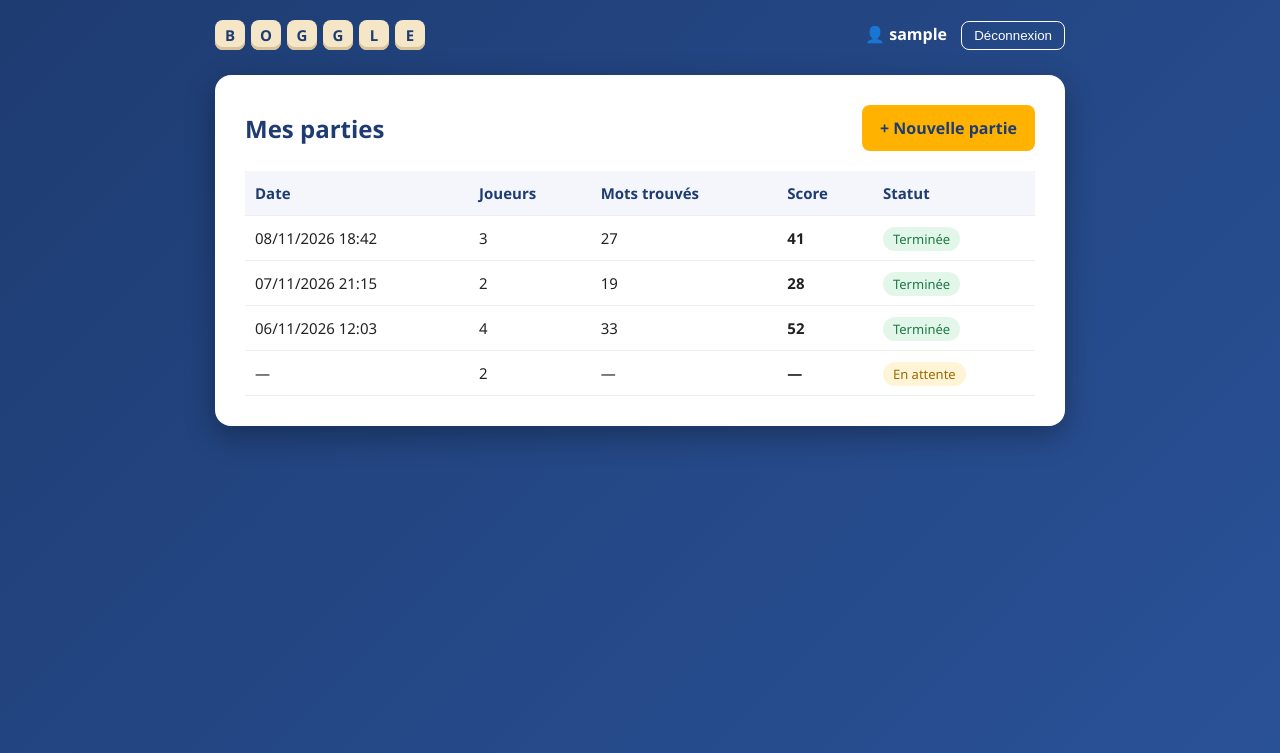
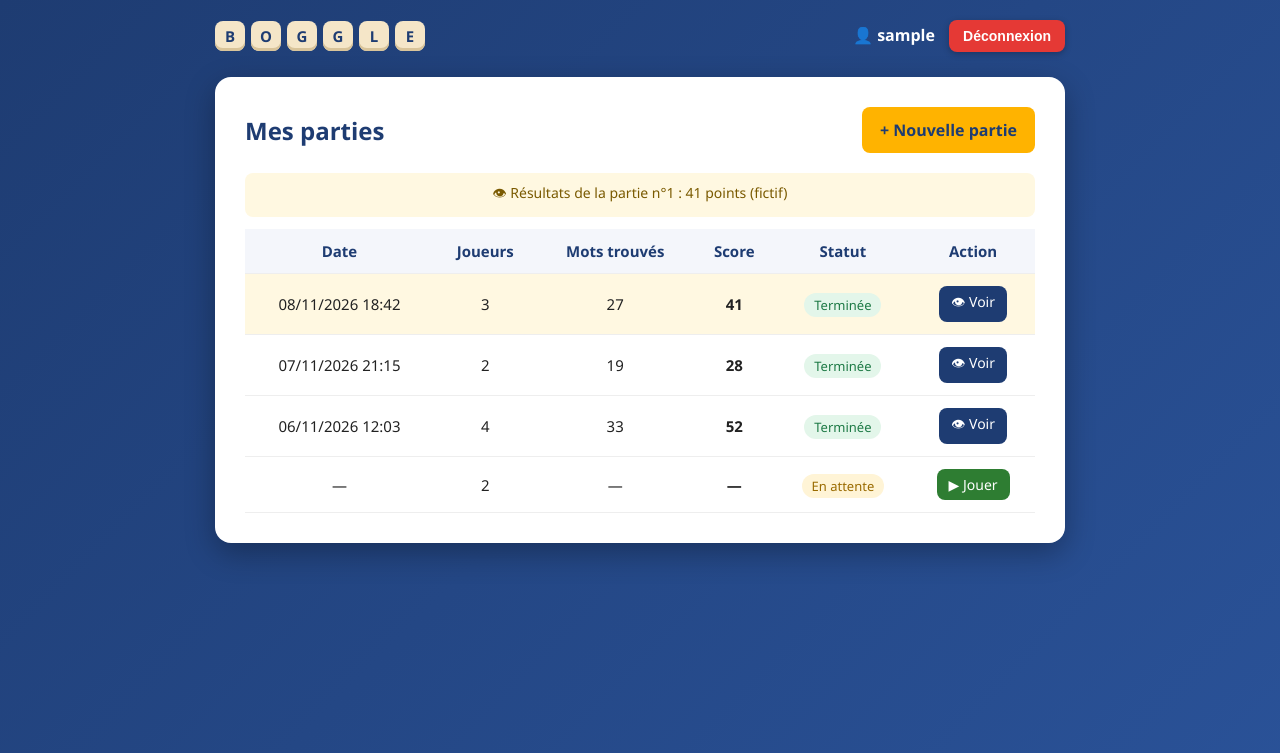
Before and after one commit to luca-dl/boggle, a PHP site: page /parties.php?partie=1 in a window 1280 px wide. Shown: the top 753 px of the page. Run offline with PHP 8.4, Linux system fonts and the light colour scheme; the visitor is signed in with stand-in values (Sample User, id 1); some libraries are stand-ins or nearby versions.

Commit message:
Changement graphique sur la page d'accueil et ajout de boutons sur la page des parties

```diff
--- a/module_l3/parties.php
+++ b/module_l3/parties.php
@@ -2,14 +2,34 @@
 require 'config.php';
 exiger_connexion();
 
-// Données fictives (attendu de la séance)
+// Données fictives (attendu de la séance) : seront remplacées par la base de données
 $parties = [
-    ['date' => '08/11/2026 18:42', 'joueurs' => 3, 'mots' => 27,  'score' => 41,  'statut' => 'Terminée'],
-    ['date' => '07/11/2026 21:15', 'joueurs' => 2, 'mots' => 19,  'score' => 28,  'statut' => 'Terminée'],
-    ['date' => '06/11/2026 12:03', 'joueurs' => 4, 'mots' => 33,  'score' => 52,  'statut' => 'Terminée'],
-    ['date' => '—',                'joueurs' => 2, 'mots' => '—', 'score' => '—', 'statut' => 'En attente'],
+    1 => ['date' => '08/11/2026 18:42', 'joueurs' => 3, 'mots' => 27,  'score' => 41,  'statut' => 'Terminée'],
+    2 => ['date' => '07/11/2026 21:15', 'joueurs' => 2, 'mots' => 19,  'score' => 28,  'statut' => 'Terminée'],
+    3 => ['date' => '06/11/2026 12:03', 'joueurs' => 4, 'mots' => 33,  'score' => 52,  'statut' => 'Terminée'],
+    4 => ['date' => '—',                'joueurs' => 2, 'mots' => '—', 'score' => '—', 'statut' => 'En attente'],
 ];
-$info = isset($_GET['nouvelle']) ? '🚧 La création de partie arrive bientôt !' : '';
+
+$info = '';
+$selection = null;
+
+if (isset($_GET['nouvelle'])) {
+    $info = '🚧 La création de partie arrive bientôt !';
+}
+
+// Clic sur un bouton de partie : l'id doit être un entier qui correspond à une partie existante
+$id = filter_input(INPUT_GET, 'partie', FILTER_VALIDATE_INT);
+if ($id !== null && $id !== false) {
+    if (isset($parties[$id])) {
+        $selection = $id;
+        $info = $parties[$id]['statut'] === 'Terminée'
+            ? "👁 Résultats de la partie n°{$id} : {$parties[$id]['score']} points (fictif)"
+            : "▶ Lancement de la partie n°{$id}… Le jeu arrive bientôt ! (fictif)";
+
+    } else {
+        $info = '❌ Partie introuvable.';
+    }
+}
 ?>
 <!DOCTYPE html>
 <html lang="fr">
@@ -43,16 +63,24 @@ $info = isset($_GET['nouvelle']) ? '🚧 La création de partie arrive bientôt
   <div class="tableau">
     <table>
       <thead>
-        <tr><th>Date</th><th>Joueurs</th><th>Mots trouvés</th><th>Score</th><th>Statut</th></tr>
+        <tr><th>Date</th><th>Joueurs</th><th>Mots trouvés</th><th>Score</th><th>Statut</th><th>Action</th></tr>
       </thead>
       <tbody>
-        <?php foreach ($parties as $p): ?>
-          <tr>
+        <?php foreach ($parties as $id => $p): ?>
+          <?php $terminee = $p['statut'] === 'Terminée'; ?>
+          <tr class="<?= $selection === $id ? 'selection' : '' ?>">
             <td><?= e($p['date']) ?></td>
             <td><?= e($p['joueurs']) ?></td>
             <td><?= e($p['mots']) ?></td>
             <td><strong><?= e($p['score']) ?></strong></td>
-            <td><span class="badge <?= $p['statut'] === 'Terminée' ? 'ok' : 'attente' ?>"><?= e($p['statut']) ?></span></td>
+            <td><span class="badge <?= $terminee ? 'ok' : 'attente' ?>"><?= e($p['statut']) ?></span></td>
+            <td>
+              <?php if ($terminee): ?>
+                <a class="btn btn-petit" href="?partie=<?= (int) $id ?>">👁 Voir</a>
+              <?php else: ?>
+                <a class="btn btn-petit btn-jouer" href="?partie=<?= (int) $id ?>">▶ Jouer</a>
+              <?php endif; ?>
+            </td>
           </tr>
         <?php endforeach; ?>
       </tbody>
--- a/module_l3/style.css
+++ b/module_l3/style.css
@@ -21,19 +21,10 @@ body {
 .logo.petit span { width: 30px; height: 30px; font-size: 15px; }
 
 /* ---------- Page d'accueil ---------- */
-.accueil {
-  display: flex; flex-wrap: wrap; align-items: center; justify-content: center;
-  gap: 50px; width: 100%; max-width: 950px;
+.slogan {
+  text-align: center; color: #555; font-size: 15px;
+  margin: 5px 0 20px;
 }
-.presentation { flex: 1; min-width: 280px; max-width: 420px; color: #fff; text-align: center; }
-.slogan { font-size: 20px; margin: 10px 0 25px; }
-.grille-demo {
-  display: grid; grid-template-columns: repeat(4, 1fr); gap: 8px;
-  max-width: 250px; margin: 0 auto 25px; transform: rotate(-4deg);
-}
-.de { aspect-ratio: 1; font-size: 24px; border-radius: 10px; }
-.de.surligne { background: #ffd54f; box-shadow: inset 0 -3px 0 #e0a800, 0 0 14px #ffd54f; }
-.regles { list-style: none; text-align: left; display: inline-block; line-height: 2; }
 
 /* ---------- Carte / formulaires ---------- */
 .carte {
@@ -63,10 +54,17 @@ input:focus { outline: none; border-color: #2a5298; }
 .btn:hover { background: #2a5298; }
 .btn-accent { background: #ffb300; color: #1e3c72; font-weight: bold; }
 .btn-accent:hover { background: #ffc533; }
+
+/* Bouton Déconnexion en rouge */
 .btn-secondaire {
-  background: none; color: #fff; border: 1px solid #fff; border-radius: 8px;
-  padding: 6px 12px; margin-left: 10px; cursor: pointer;
+  background: #e53935; color: #fff; font-weight: bold; font-size: 14px;
+  border: none; border-radius: 8px;
+  padding: 8px 14px; margin-left: 10px; cursor: pointer;
+  box-shadow: 0 2px 6px rgba(0,0,0,.25);
+  transition: background .2s, transform .1s;
 }
+.btn-secondaire:hover { background: #c62828; }
+.btn-secondaire:active { transform: scale(.96); }
 
 .lien { text-align: center; font-size: 14px; color: #2a5298; }
 .titre { text-align: center; color: #1e3c72; font-size: 18px; margin: 5px 0 10px; }
@@ -91,8 +89,13 @@ input:focus { outline: none; border-color: #2a5298; }
 .entete h1 { color: #1e3c72; font-size: 24px; }
 .tableau { overflow-x: auto; }
 table { width: 100%; border-collapse: collapse; font-size: 15px; }
-th, td { padding: 12px 10px; text-align: left; border-bottom: 1px solid #eee; }
+th, td { padding: 12px 10px; text-align: center; vertical-align: middle; border-bottom: 1px solid #eee; }
 th { background: #f4f6fb; color: #1e3c72; }
 .badge { padding: 3px 10px; border-radius: 20px; font-size: 13px; }
 .badge.ok      { background: #e3f6ea; color: #1e7a46; }
 .badge.attente { background: #fff4d6; color: #9a6b00; }
+/* ---------- Boutons du tableau ---------- */
+.btn-petit { padding: 6px 12px; font-size: 14px; }
+.btn-jouer { background: #2e7d32; }
+.btn-jouer:hover { background: #388e3c; }
+tr.selection td { background: #fff8e1; }
```
Also changed, not shown: module_l3/index.php (+3 -27 lines).
